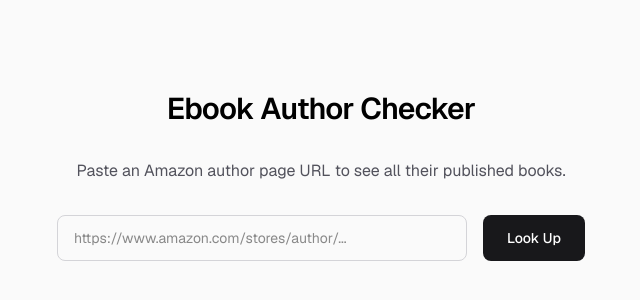
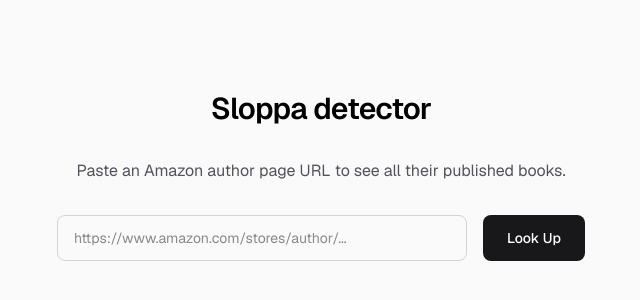
Before and after one commit to rollinginhay/ebook-author-checker, a Next.js app: page / in a window 1280 px wide. Shown: the part 224-524 px from the top of the page, without its empty margins (319-959 px from the left). Built offline with nearby package versions, Linux system fonts and the light colour scheme.

Commit message:
changed app name and deployment address

```diff
--- a/package.json
+++ b/package.json
@@ -1,5 +1,5 @@
 {
-  "name": "ebook-author-checker",
+  "name": "sloppa-detector",
   "version": "0.1.0",
   "private": true,
   "scripts": {
--- a/src/app/layout.tsx
+++ b/src/app/layout.tsx
@@ -13,7 +13,7 @@ const geistMono = Geist_Mono({
 });
 
 export const metadata: Metadata = {
-  title: "Ebook Author Checker",
+  title: "Sloppa Detector",
   description: "Look up an Amazon author's published books",
 };
 
--- a/src/app/page.tsx
+++ b/src/app/page.tsx
@@ -19,7 +19,7 @@ export default function Home() {
     <div className="flex min-h-screen items-center justify-center bg-zinc-50 font-sans dark:bg-black">
       <main className="flex w-full max-w-xl flex-col items-center gap-8 px-6 py-32">
         <h1 className="text-3xl font-semibold tracking-tight text-black dark:text-zinc-50">
-          Ebook Author Checker
+          Sloppa detector
         </h1>
         <p className="text-center text-zinc-600 dark:text-zinc-400">
           Paste an Amazon author page URL to see all their published books.
```
Also changed, not shown: 1 other file (tests, documents, lock files or other folders).
